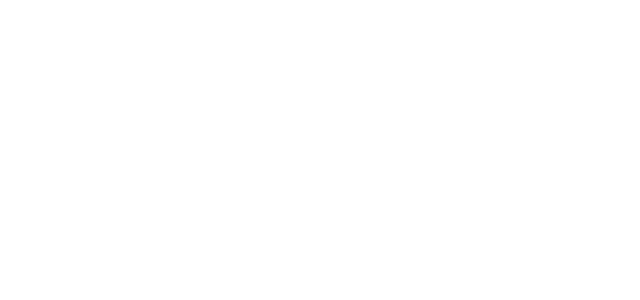
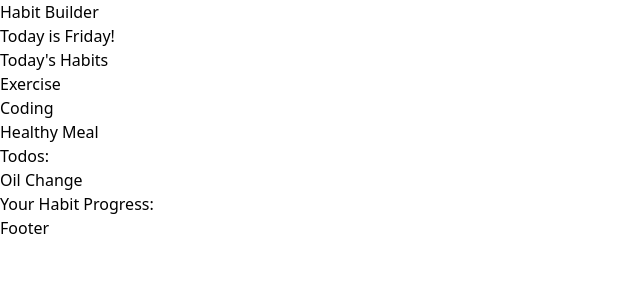
Before and after one commit to ChaseLee21/Habit-Tracker, a React (Vite) app in the folder client/: page / in a window 1280 px wide. Shown: the top 300 px of the page, without its empty margins (0-640 px from the left). Built offline with nearby package versions, Linux system fonts and the light colour scheme.

Commit message:
initializing all the components used in the home view

```diff
--- a/client/src/App.jsx
+++ b/client/src/App.jsx
@@ -1,7 +1,10 @@
+import Home from './views/home'
+
 function App() {
 
   return (
     <>
+      <Home />
     </>
   )
 }
--- /dev/null
+++ b/client/src/components/Day.jsx
@@ -0,0 +1,10 @@
+function Day() {
+
+    return (
+      <>
+        <h2>Today is Friday!</h2>
+      </>
+    )
+  }
+
+  export default Day
--- /dev/null
+++ b/client/src/components/Footer.jsx
@@ -0,0 +1,10 @@
+function Todos() {
+
+    return (
+      <>
+        <h3>Footer</h3>
+      </>
+    )
+  }
+
+  export default Todos
--- /dev/null
+++ b/client/src/components/Habits.jsx
@@ -0,0 +1,15 @@
+function Habits() {
+
+    return (
+      <>
+        <h3>Today's Habits</h3>
+        <ul>
+            <li>Exercise</li>
+            <li>Coding</li>
+            <li>Healthy Meal</li>
+        </ul>
+      </>
+    )
+  }
+
+  export default Habits
--- /dev/null
+++ b/client/src/components/Header.jsx
@@ -0,0 +1,12 @@
+function Header() {
+
+    return (
+      <>
+        <header>
+          <h1>Habit Builder</h1>
+        </header>
+      </>
+    )
+  }
+
+  export default Header
--- /dev/null
+++ b/client/src/components/Progress.jsx
@@ -0,0 +1,10 @@
+function Todos() {
+
+    return (
+      <>
+        <h3>Your Habit Progress:</h3>
+      </>
+    )
+  }
+
+  export default Todos
--- /dev/null
+++ b/client/src/components/Todos.jsx
@@ -0,0 +1,13 @@
+function Todos() {
+
+    return (
+      <>
+        <h3>Todos:</h3>
+        <ul>
+            <li>Oil Change</li>
+        </ul>
+      </>
+    )
+  }
+
+  export default Todos
--- a/client/src/views/home.jsx
+++ b/client/src/views/home.jsx
@@ -0,0 +1,22 @@
+import Header from '../components/Header'
+import Day from '../components/Day'
+import Habits from '../components/Habits'
+import Todos from '../components/Todos'
+import Progress from '../components/Progress'
+import Footer from '../components/Footer'
+
+function Home() {
+
+    return (
+      <>
+        <Header />
+        <Day />
+        <Habits />
+        <Todos />
+        <Progress />
+        <Footer />
+      </>
+    )
+  }
+
+  export default Home
```
